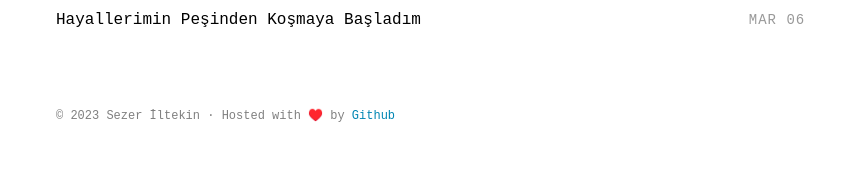
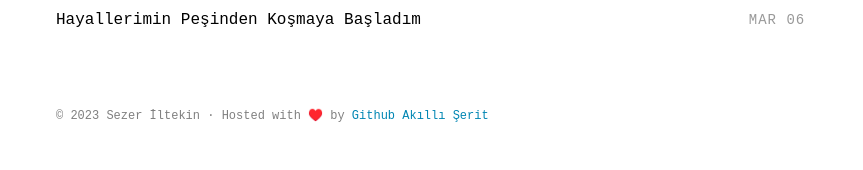
Before and after one commit to iltekin/iltekin.github.io, a Jekyll site: the page built from index.html, in a window 1280 px wide. Shown: the part 961-1131 px from the top of the page, without its empty margins (208-1071 px from the left). Built offline with Jekyll 4.4.1, drawn with Linux system fonts in a browser that asks for light colours; some web fonts are replaced; comment, search, counter and statistics services are not loaded.

Commit message:
add a backlink

```diff
--- a/_includes/footer.html
+++ b/_includes/footer.html
@@ -1,5 +1,5 @@
 <footer class="site-footer">
   <div class="container">
-    <small class="block">&copy; {{ site.time | date: '%Y' }} {{ site.author.name }} &middot; Hosted with ♥️ by <a href="https://github.com/iltekin/iltekin.github.io">Github</a></small>
+    <small class="block">&copy; {{ site.time | date: '%Y' }} {{ site.author.name }} &middot; Hosted with ♥️ by <a href="https://github.com/iltekin/iltekin.github.io">Github</a> <a href="https://akilliserit.com" title="akıllı şerit">Akıllı Şerit</a></small>
   </div>
 </footer>
```
